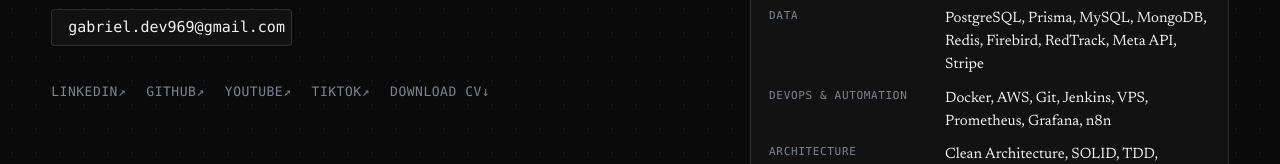
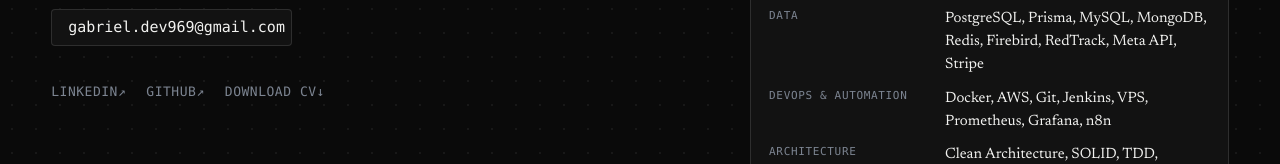
Before and after one commit to GabrielDev969/Portfolio, a Next.js app: page /Portfolio/en/ in a window 1280 px wide. Shown: the part 7131-7295 px from the top of the page. Built offline with nearby package versions, Linux system fonts and the light colour scheme; no server answers; a web font is replaced by a local one.

Commit message:
content: YouTube and TikTok removed from the profile links
LinkedIn and GitHub stay, in the contact section and the JSON-LD.

Co-Authored-By: Claude Opus 5.5 <noreply@anthropic.com>
Claude-Session: https://claude.ai/code/session_01PD86ebfzbvw3EpkgD9By9V

```diff
--- a/src/content/en.ts
+++ b/src/content/en.ts
@@ -446,8 +446,6 @@ export const en: SiteContent = {
     links: [
       { label: 'LinkedIn', href: 'https://www.linkedin.com/in/gabriel-santos-b53632196/' },
       { label: 'GitHub', href: 'https://github.com/GabrielDev969' },
-      { label: 'YouTube', href: 'https://www.youtube.com/@Gabriel.Dev969' },
-      { label: 'TikTok', href: 'https://www.tiktok.com/@gabriel.dev969' },
     ],
     cv: {
       href: 'cv/CV_Gabriel_Santos_EN.pdf',
```
Also changed, not shown: design/copy/en.txt, design/copy/es.txt, design/copy/pt.txt.
